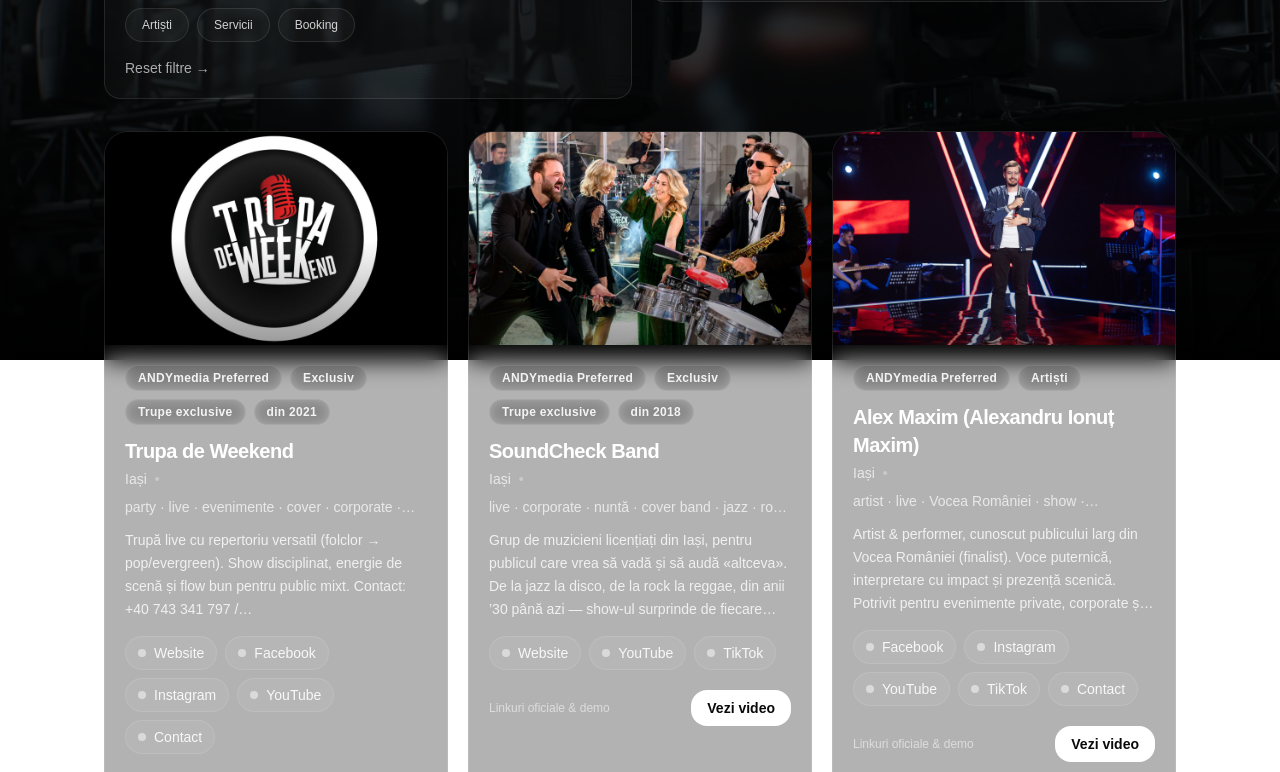
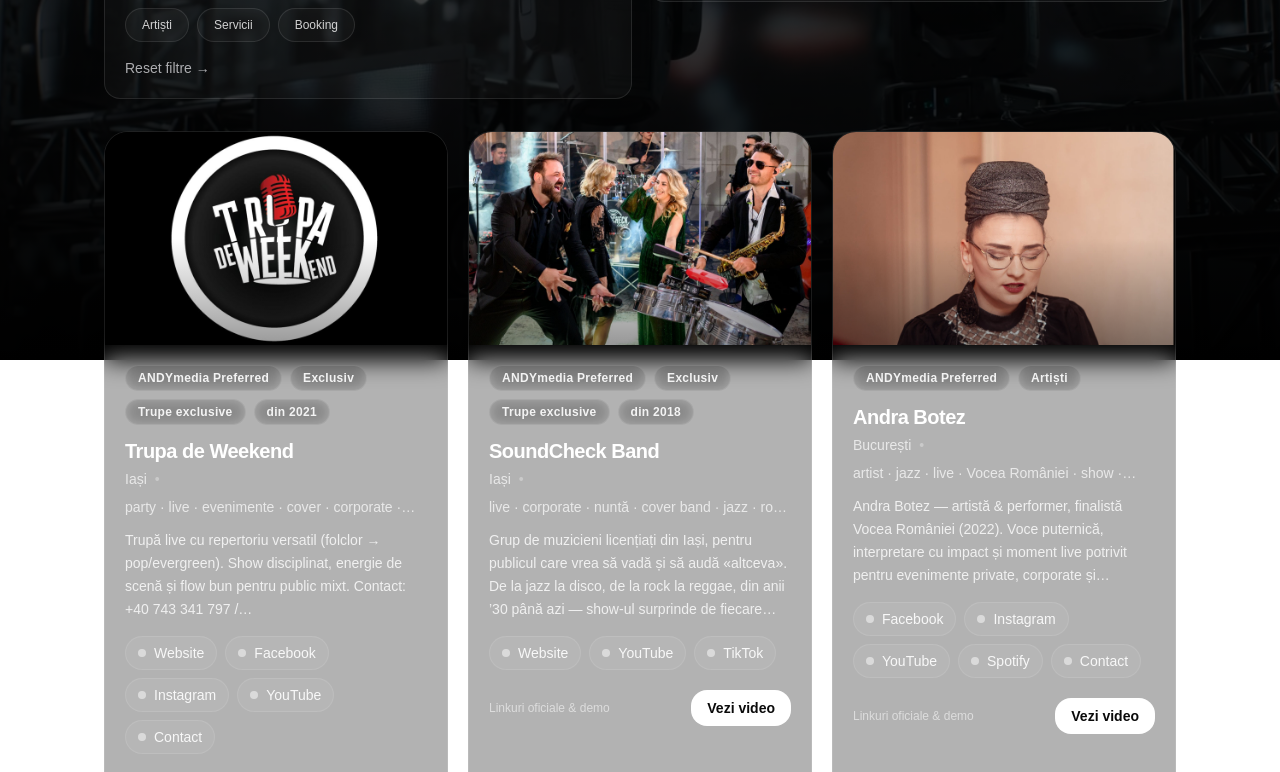
Before and after one commit to stoicaandy/andymedia-site, a Next.js app: page /parteneri in a window 1280 px wide. Shown: the part 440-1212 px from the top of the page. Built offline with nearby package versions, Linux system fonts and the light colour scheme; no server answers.

Commit message:
Add partner: Andra Botez

```diff
--- a/app/parteneri/PartnersClient.tsx
+++ b/app/parteneri/PartnersClient.tsx
@@ -272,6 +272,28 @@ const PARTNERS: Partner[] = [
       "https://wa.me/40720990989?text=Salut%21%20ANDYmedia%20a%20recomandat%20contactul%20dumneavoastr%C4%83.%20V%C4%83%20rog%20s%C4%83-mi%20trimite%C8%9Bi%20disponibilitatea%20%C8%99i%20o%20ofert%C4%83%20orientativ%C4%83%20pentru%20eveniment%20(data%2Foras%2Fora%C8%99%2Finterval).%20Mul%C8%9Bumesc%21",
   },
   youtubeEmbed: "https://youtu.be/cSpRXk2AifY",
+},
+{
+  id: "andra-botez",
+  name: "Andra Botez",
+  city: "București",
+  category: "Artiști",
+  priority: 3,
+  description:
+    "Andra Botez — artistă & performer, finalistă Vocea României (2022). Voce puternică, interpretare cu impact și moment live potrivit pentru evenimente private, corporate și concerte.",
+  image: "/parteneri/andra-botez.jpg",
+  tags: ["artist", "jazz" , "live", "Vocea României", "show", "evenimente", "corporate", "București"],
+  links: {
+    instagram: "https://www.instagram.com/andrabotezvoice/",
+    facebook: "https://www.facebook.com/AndraBotezOfficial/",
+    youtube: "https://www.youtube.com/watch?v=aHqb_NBnWXA",
+    spotify: "https://open.spotify.com/artist/6D13IqlSUTSNtDqs15v0vb",
+    website: undefined,
+    tiktok: undefined,
+    contact:
+      "https://wa.me/40747131907?text=Salut%21%20ANDYmedia%20a%20recomandat%20contactul%20tau.%20Te%20rog%20sa-mi%20trimiti%20disponibilitatea%20si%20o%20oferta%20orientativa%20pentru%20eveniment%20(data%2Foras%2Fora%C8%99%2Finterval).%20Mul%C8%9Bumesc%21",
+  },
+  youtubeEmbed: "https://youtu.be/aHqb_NBnWXA",
 },
 {
   id: "fetele-din-botosani",
```
Also changed, not shown: public/parteneri/andra-botez.jpg (added).
